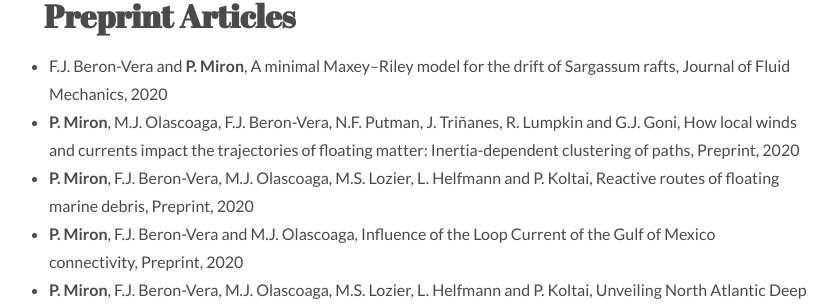
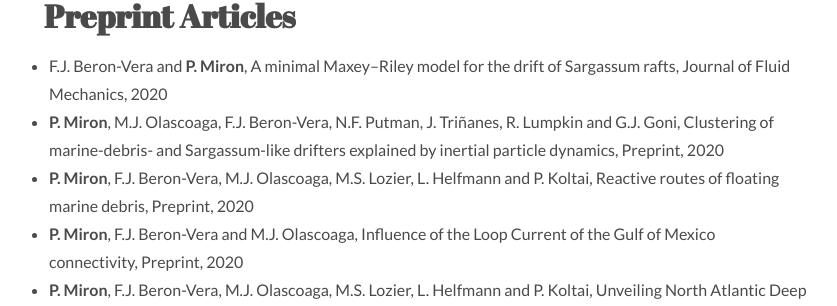
Before and after one commit to philippemiron/philippemiron.github.io, a Jekyll site: the page built from contributions.md, in a window 1280 px wide and 900 px high, scrolled down 463 px. Shown: the part 148-454 px from the top of the window, without its empty margins (212-1049 px from the left). Built offline with Jekyll 4.4.1, drawn with Linux system fonts in a browser that asks for light colours; nearby versions of some CDN libraries.

Commit message:
updated title of one paper

```diff
--- a/_data/preprint.yml
+++ b/_data/preprint.yml
@@ -3,7 +3,7 @@
   journal: Journal of Fluid Mechanics
   year: '2020'
 
-- title: 'How local winds and currents impact the trajectories of floating matter: Inertia-dependent clustering of paths'
+- title: 'Clustering of marine-debris- and Sargassum-like drifters explained by inertial particle dynamics'
   authors: '**P. Miron**, M.J. Olascoaga, F.J. Beron-Vera, N.F. Putman, J. Triñanes, R. Lumpkin and G.J. Goni'
   journal: Preprint
   year: '2020'
```
